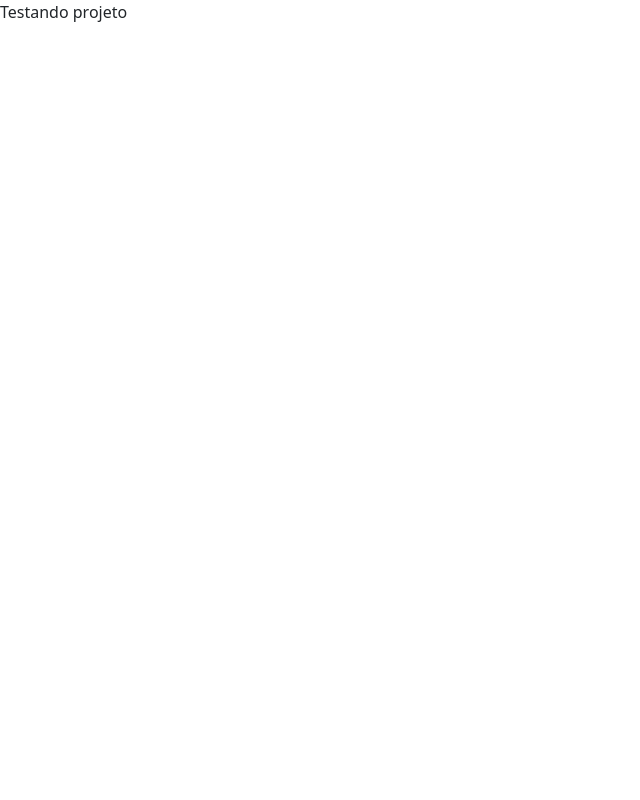
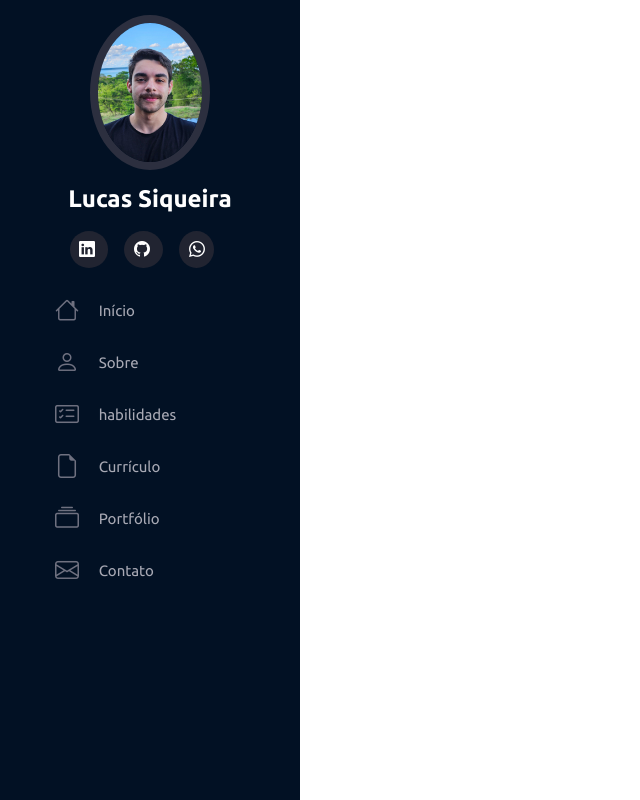
Before and after one commit to LUC4S-dev/Portfolio, a Flask app: page / in a window 1280 px wide. Before the commit the part shown is almost empty. Shown: the whole page, without its empty margins (0-640 px from the left). Run offline with Flask 3, Linux system fonts and the light colour scheme; some libraries are stand-ins or nearby versions.

Commit message:
side menu

```diff
--- a/static/style.css
+++ b/static/style.css
@@ -0,0 +1,86 @@
+@import url('https://fonts.googleapis.com/css2?family=Ubuntu:ital,wght@0,300;0,400;0,500;0,700;1,300;1,400;1,500;1,700&display=swap');
+html,body{
+    font-family: Ubuntu, Arial;
+    width: 100%;
+    height: 100%;
+}
+
+#header{
+    position: fixed;
+    top: 0;
+    left: 0;
+    bottom: 0;
+    background: #021124;
+    overflow-y: auto;
+    width: 300px;
+    transition: all ease-in-out 0.5;
+    padding: 0 15px;
+    z-index: 9997;
+}
+
+#header .profile img{
+    margin: 15px auto;
+    display: block;
+    width: 120px;
+    border: 8px solid #2c2f3f;
+    border-radius: 50%;
+}
+
+#header .profile h1{
+    font-size: 24px;
+    margin: 0;
+    padding: 0;
+    font-weight: 600;
+    text-align: center;
+    color: #fff;
+}
+
+#header .profile .social-links a {
+    font-size: 1rem;
+    background:#212431;
+    color: #fff;
+    padding: 0.6rem;
+    margin-right: 1rem;
+    border-radius: 50%;
+    transition: 0.3s;
+    text-decoration: none;
+}
+
+#header .profile .social-links a:hover {
+  background: #149ddd;
+}
+
+.nav-menu{
+    padding: 1.5rem;
+}
+
+.nav-menu a,
+.nam-menu a:focus{
+ display: flex;
+ align-items: center;
+ color: #a8a9b4;
+ transition: 0.3;
+ font-size: 15px;
+}
+
+.nav-menu a i,
+.nav-menu a:focus i{
+    font-size: 24px;
+    padding-right:0.8rem;
+    color: #6f7180;
+}
+
+.nav-menu a:hover,
+.nave-menu .active,
+.nav-menu .active:focus,
+.nav-menu li:hover > a {
+    text-decoration: none;
+    color: #fff;
+}
+
+.nav-menu a:hover i,
+.nave-menu .active i,
+.nav-menu .active:focus i,
+.nav-menu li:hover > a i {
+    color: #149ddd;
+}
--- a/templates/index.html
+++ b/templates/index.html
@@ -1,17 +1,68 @@
 <!DOCTYPE html>
 <html lang="en">
+
 <head>
   <meta charset="UTF-8">
   <meta name="viewport" content="width=device-width, initial-scale=1.0">
   <link rel="stylesheet" href="../static/bootstrap/css/bootstrap.css">
   <link rel="stylesheet" href="../static/style.css">
   <link rel="icon" href="" type="image/png" href="../static/img/asset-15.png">
+  <link rel="stylesheet" href="https://cdn.jsdelivr.net/npm/bootstrap-icons@1.11.3/font/bootstrap-icons.min.css">
   <title>Portfólio</title>
 </head>
+
 <body>
-  Testando projeto
+
+  <aside id="header">
+    <section class="profile">
+      <img src="../static/img/perfil.jpg" alt="Foto de perfil">
+      <h1>Lucas Siqueira</h1>
+      <div class="social-links mt-4 text-center">
+        <a target="_blank" href="#">
+          <i class="bi bi-linkedin"></i>
+        </a>
+        <a target="_blank" href="#">
+          <i class="bi bi-github"></i>
+        </a>
+        <a target="_blank" href="#">
+          <i class="bi bi-whatsapp"></i>
+        </a>
+
+      </div>
+    </section>
+
+    <nav id="navbar" class="nav-menu">
+      <ul class="nav flex-column">
+        <li class="nav-item">
+          <a class="nav-link active" aria-current="page" href="#"><i class="bi bi-house"></i>&nbsp Início</a>
+        </li>
+
+        <li class="nav-item">
+          <a class="nav-link" href="#"> <i class="bi bi-person"></i>&nbsp Sobre</a>
+        </li>
+
+        <li class="nav-item">
+          <a class="nav-link" href="#"><i class="bi bi-card-checklist"></i>&nbsp habilidades</a>
+        </li>
+
+        <li class="nav-item">
+          <a class="nav-link" href="#"><i class="bi bi-file-earmark"></i>&nbsp Currículo</a>
+        </li>
+
+        <li class="nav-item">
+          <a class="nav-link" href="#"><i class="bi bi-collection"></i>&nbsp Portfólio</a>
+        </li>
+
+        <li class="nav-item">
+          <a class="nav-link" href="#"><i class="bi bi-envelope"></i>&nbsp Contato</a>
+        </li>
+
+      </ul>
+    </nav>
+  </aside>
 
   <script src="../static/bootstrap/js/bootstrap.bundle.js"></script>
   <script src="../static/script.js"></script>
 </body>
+
 </html>
```
Also changed, not shown: static/img/perfil.jpg (added). Lines whose indentation alone changed are shown as unchanged.
